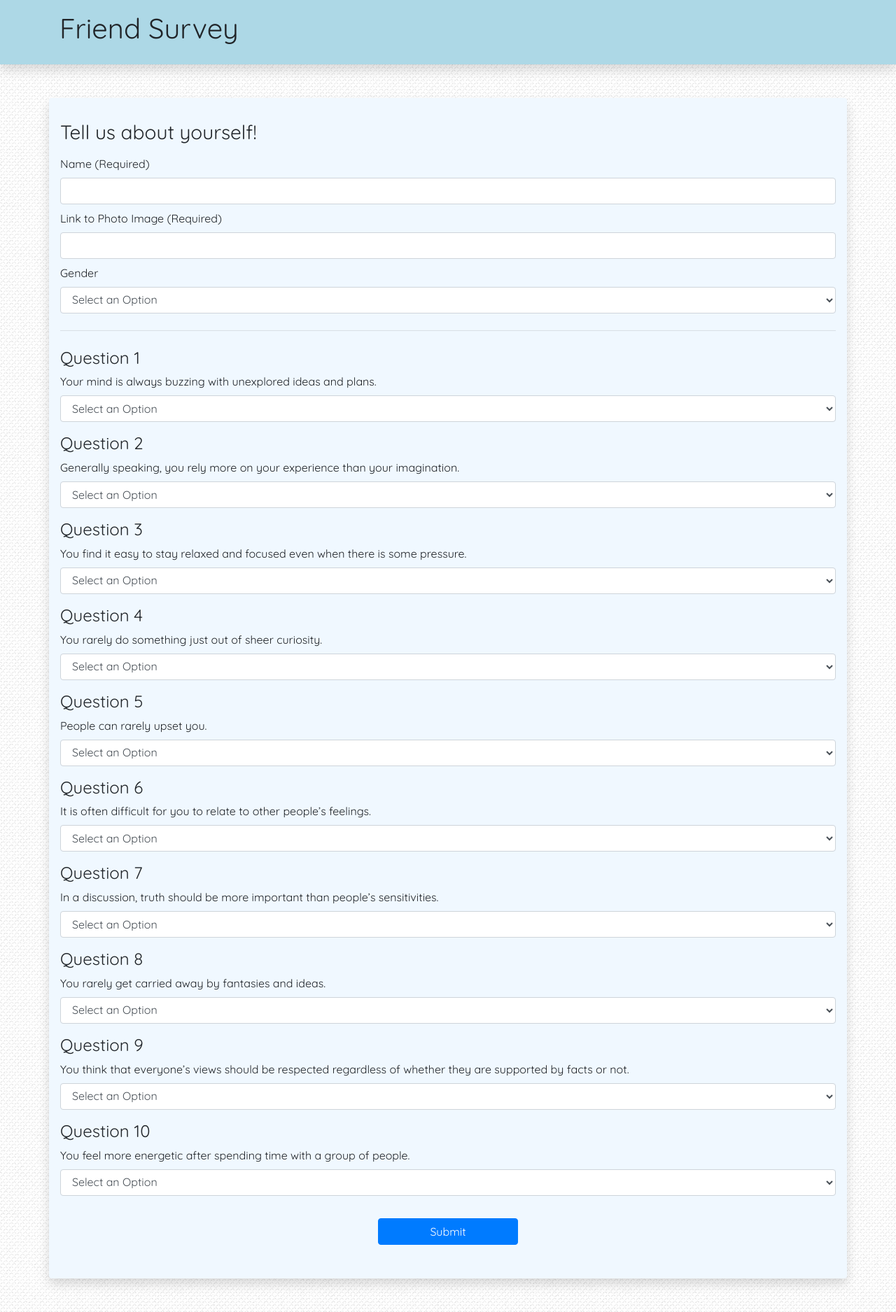
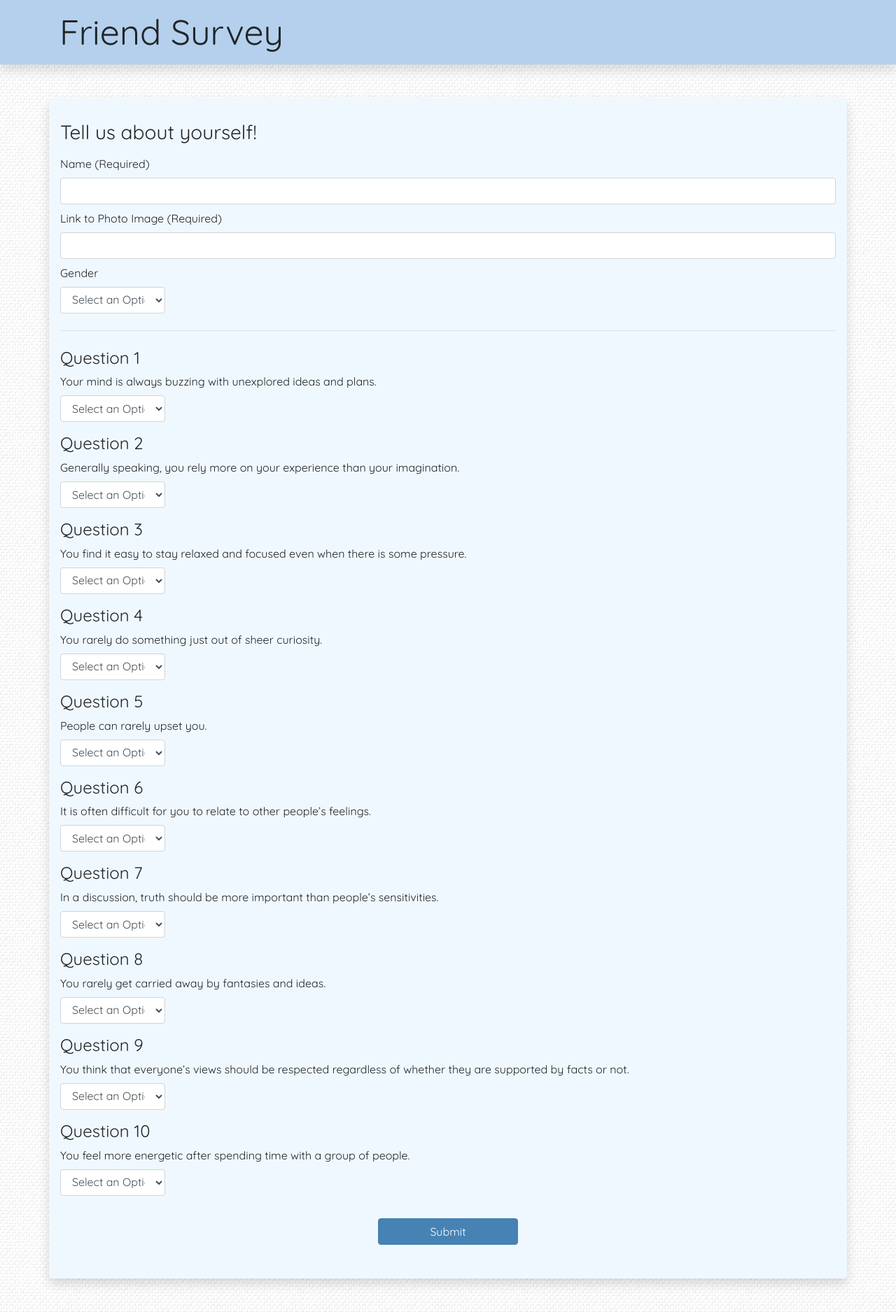
Before and after one commit to bcandyman/FriendFinder, a website: page app/public/survey.html in a window 1280 px wide. Shown: the whole page at 70% size. Drawn offline with nearby package versions, Linux system fonts and the light colour scheme; files that its build step writes are made by us from their sources; files whose address does not match are found by name.

Commit message:
Added styling to .survey-questions and .btn

```diff
--- a/app/public/assets/css/style.css
+++ b/app/public/assets/css/style.css
@@ -5,6 +5,11 @@
 
 #submit-profile {
 	width: 200px;
+}
+
+.btn{
+    background-color: steelblue !important;
+    border-color: steelblue;
 }
 
 .body {
@@ -15,6 +20,22 @@
 	height: 60px;
 }
 
+.survey-questions{
+    max-width: 150px;
+}
+
+h1{
+    font-size: 50px;
+}
+
+.jumbotron{
+    background-color: aliceblue;
+}
+
+a{
+    color: steelblue;
+}
+
 body {
 	background-image: url("../images/skin_side_up.png");
 	background-attachment: fixed;
@@ -22,6 +43,5 @@ body {
 }
 
 header {
-	background-color: lightblue;
-	font-size: 50px;
+	background-color: #b4d0ec;
 }
```
